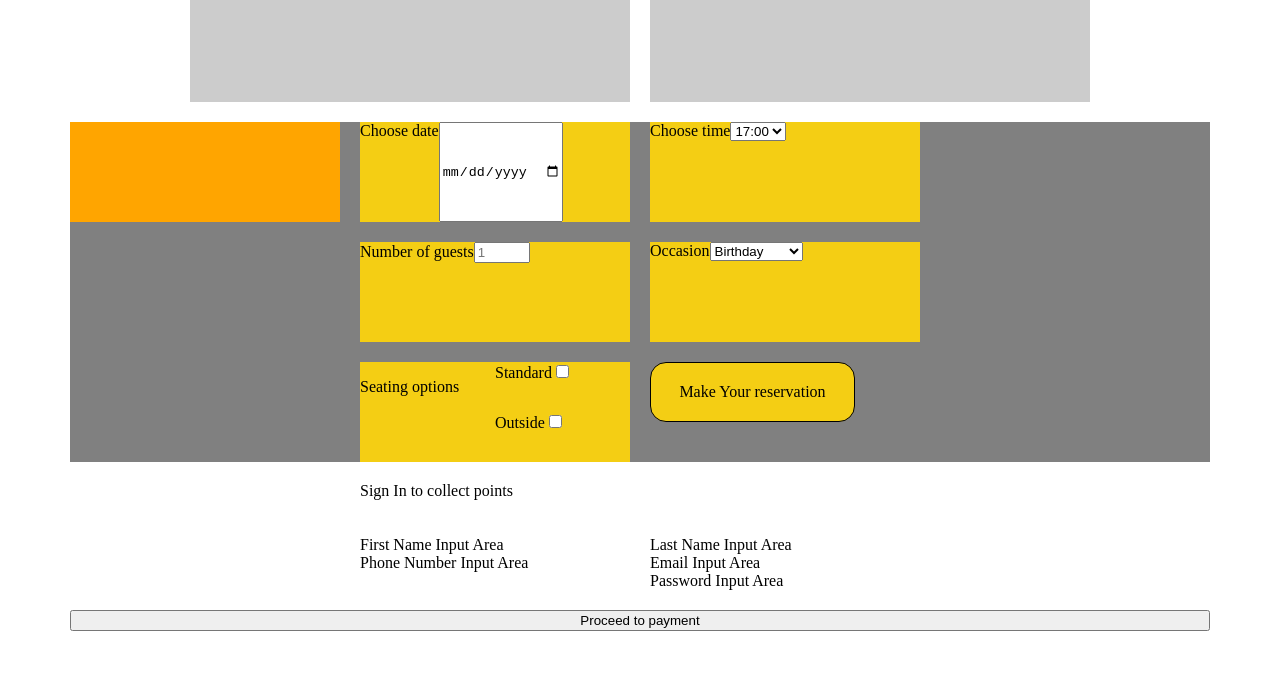
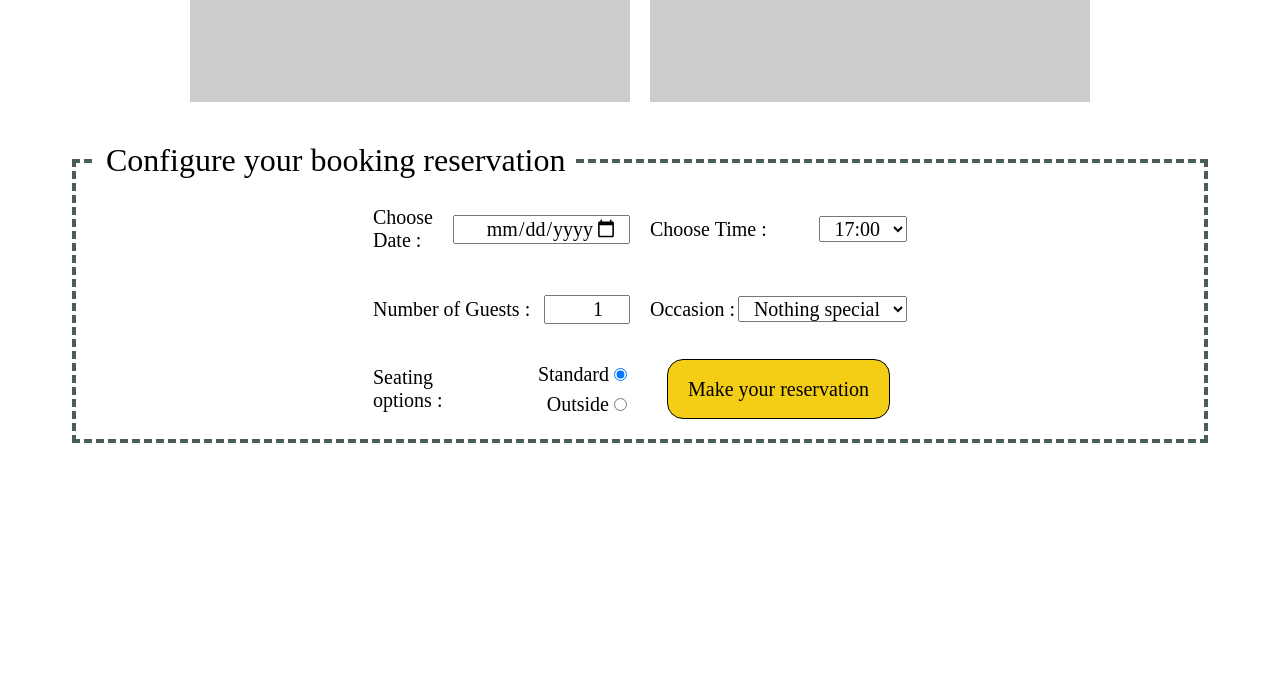
Before and after one commit to aadridi/repo-meta-courses, a React (Vite) app in the folder Meta_FE_capstone/FE_capstone/: page /reservations in a window 1280 px wide. Shown: the part 1140-1821 px from the top of the page. Built offline with nearby package versions, Linux system fonts and the light colour scheme.

Commit message:
Installing Formik and Yup and coding booking form for table reservations

```diff
--- a/Meta_FE_capstone/FE_capstone/package.json
+++ b/Meta_FE_capstone/FE_capstone/package.json
@@ -11,10 +11,12 @@
   },
   "dependencies": {
     "bootstrap": "^5.3.3",
+    "formik": "^2.4.6",
     "react": "^18.3.1",
     "react-dom": "^18.3.1",
     "react-router-dom": "^6.27.0",
-    "react-scroll": "^1.9.0"
+    "react-scroll": "^1.9.0",
+    "yup": "^1.4.0"
   },
   "devDependencies": {
     "@eslint/js": "^9.11.1",
--- a/Meta_FE_capstone/FE_capstone/src/App.css
+++ b/Meta_FE_capstone/FE_capstone/src/App.css
@@ -8,6 +8,13 @@ body {
 	min-height: 100vh;
 }
 
+legend {
+	font-size: 2em;
+	font-family: 'Karla ExtraBold';
+	padding-left: 10px;
+	padding-right: 10px;
+}
+
 .scroll-link {
 	cursor: pointer;
 }
@@ -15,6 +22,12 @@ body {
 .delivery-icon {
 	height: 1.5em;
 	padding-left: 10px;
+}
+
+fieldset {
+	border: 4px dashed #495e57;
+	margin-top: 20px;
+	padding: 20px;
 }
 
 .container {
@@ -536,36 +549,50 @@ body {
 	grid-template-rows: 1fr 1fr 1fr;
 	gap: 20px 20px;
 	grid-template-areas:
-		'main-res-blank main-res-date main-res-time .'
+		'. main-res-date main-res-time .'
 		'. main-res-number-of-diners main-res-occasion .'
 		'. main-res-options-seating main-res-button .';
 	grid-area: main-res-options;
-	background-color: gray;
-
 	font-family: 'Karla Medium';
 }
 
-.main-res-blank {
-	background-color: orange;
-	grid-area: main-res-blank;
+.main-res-options select,
+.main-res-options input {
+	font-family: 'Karla Medium';
+	font-size: 1.25em;
+	text-align: right;
+	padding-right: 10px;
+	padding-left: 10px;
+}
+
+.main-res-options label {
+	font-size: 1.25em;
 }
 
 .main-res-date {
 	grid-area: main-res-date;
 	display: flex;
-	background-color: #f4ce14;
+	justify-content: space-between;
+	align-items: center;
 }
+
 .main-res-time {
 	grid-area: main-res-time;
-	background-color: #f4ce14;
+	display: flex;
+	justify-content: space-between;
+	align-items: center;
 }
 .main-res-number-of-diners {
 	grid-area: main-res-number-of-diners;
-	background-color: #f4ce14;
+	display: flex;
+	justify-content: space-between;
+	align-items: center;
 }
 .main-res-occasion {
 	grid-area: main-res-occasion;
-	background-color: #f4ce14;
+	display: flex;
+	justify-content: space-between;
+	align-items: center;
 }
 .main-res-options-seating {
 	display: grid;
@@ -573,26 +600,38 @@ body {
 	grid-template-rows: 1fr 1fr;
 	gap: 0px 0px;
 	grid-template-areas:
-		'. main-res-options-1'
-		'. main-res-options-2';
+		'main-res-options-title main-res-options-1'
+		'main-res-options-title main-res-options-2';
 	grid-area: main-res-options-seating;
-	background-color: #f4ce14;
+	justify-content: end;
+	align-items: center;
+	column-gap: 20px;
 }
 
 .main-res-options-1 {
 	grid-area: main-res-options-1;
+	justify-self: end;
+}
+
+.main-res-options-title {
+	grid-area: main-res-options-title;
+	font-size: 1.25em;
 }
 
 .main-res-options-2 {
 	grid-area: main-res-options-2;
+	justify-self: end;
 }
 
 .main-res-button {
 	grid-area: main-res-button;
 	font-family: 'Karla ExtraBold';
-	font-size: 16px;
+	justify-self: center;
+	font-size: 1.25em;
+	padding-left: 20px;
+	padding-right: 20px;
 	background-color: #f4ce14;
-	width: 205px;
+	width: auto;
 	height: 60px;
 	border-radius: 16px;
 	border: 1px solid black;
--- a/Meta_FE_capstone/FE_capstone/src/App.jsx
+++ b/Meta_FE_capstone/FE_capstone/src/App.jsx
@@ -8,7 +8,7 @@ function App() {
 	return (
 		<Router>
 			<Routes>
-				<Route path='/homepage' element={<Homepage />} />
+				<Route path='/' element={<Homepage />} />
 				<Route path='/reservations' element={<Reservations />} />
 				<Route path='/orderonline' element={<OrderOnline />} />
 			</Routes>
--- a/Meta_FE_capstone/FE_capstone/src/components/BookingForm.jsx
+++ b/Meta_FE_capstone/FE_capstone/src/components/BookingForm.jsx
@@ -1,46 +1,66 @@
-const BookingForm = () => {
+import { useFormik } from 'formik';
+
+const BookingForm = (props) => {
+	const formik = useFormik({
+		initialValues: {
+			resDate: '',
+			resTime: '17:00',
+			guests: '1',
+			occasion: 'Nothing special',
+			seatingOption: 'Standard',
+		},
+		onSubmit: (values) => {
+			console.log('Form submitted !');
+			console.log(values);
+		},
+	});
+
+	const availableTimes = props.availableTimes;
+
+	const listOfAvailableTimes = availableTimes.map((item) => <option key={item}>{item}</option>);
+
 	return (
-		<form className='main-res-options'>
-            <div className="main-res-blank"></div>
+		<fieldset>
+			<legend>Configure your booking reservation</legend>
+			<form onSubmit={formik.handleSubmit} className='main-res-options'>
 				<div className='main-res-date'>
-				<label htmlFor='res-date'>Choose date</label>
-				<input type='date' id='res-date' />
+					<label htmlFor='res-date'>Choose Date :</label>
+					<input type='date' id='res-date' name='resDate' onChange={formik.handleChange} value={formik.values.resDate} />
 				</div>
 				<div className='main-res-time'>
-				<label htmlFor='res-time'>Choose time</label>
-				<select id='res-time '>
-					<option>17:00</option>
-					<option>18:00</option>
-					<option>19:00</option>
-					<option>20:00</option>
-					<option>21:00</option>
-					<option>22:00</option>
+					<label htmlFor='res-time'>Choose Time :</label>
+					<select id='res-time ' name='resTime' onChange={formik.handleChange} value={formik.values.resTime}>
+						{listOfAvailableTimes}
 					</select>
 				</div>
 				<div className='main-res-number-of-diners'>
-				<label htmlFor='guests'>Number of guests</label>
-				<input type='number' placeholder='1' min='1' max='10' id='guests' />
+					<label htmlFor='guests'>Number of Guests :</label>
+					<input type='number' placeholder='1' min='1' max='10' id='guests' name='guests' onChange={formik.handleChange} value={formik.values.guests} />
 				</div>
 				<div className='main-res-occasion'>
-				<label htmlFor='occasion'>Occasion</label>
-				<select id='occasion'>
+					<label htmlFor='occasion'>Occasion :</label>
+					<select id='occasion' name='occasion' onChange={formik.handleChange} value={formik.values.occasion}>
 						<option>Birthday</option>
 						<option>Anniversary</option>
+						<option>Nothing special</option>
 					</select>
 				</div>
 				<div className='main-res-options-seating'>
-				<p>Seating options</p>
+					<div className='main-res-options-title'>Seating options :</div>
 					<div className='main-res-options-1'>
 						<label htmlFor='main-res-options-1'>Standard</label>
-					<input type='checkbox' id='main-res-options-1' value='Standard' />
+						<input type='radio' id='main-res-options-1' value='Standard' name='seatingOption' onChange={formik.handleChange} checked={formik.values.seatingOption === 'Standard'} />
 					</div>
 					<div className='main-res-options-2'>
 						<label htmlFor='main-res-options-2'>Outside</label>
-					<input type='checkbox' id='main-res-options-2' value='Outside' />
+						<input type='radio' id='main-res-options-2' value='Outside' name='seatingOption' onChange={formik.handleChange} checked={formik.values.seatingOption === 'Outside'} />
 					</div>
 				</div>
-			<input className='main-res-button' type='submit' value='Make Your reservation' />
+				<button className='main-res-button' type='submit' value='Make Your reservation'>
+					Make your reservation
+				</button>
 			</form>
+		</fieldset>
 	);
 };
 
--- a/Meta_FE_capstone/FE_capstone/src/components/MainReservations.jsx
+++ b/Meta_FE_capstone/FE_capstone/src/components/MainReservations.jsx
@@ -1,6 +1,10 @@
+import { useState } from 'react';
 import BookingForm from './BookingForm';
 
 const MainReservations = () => {
+
+	const [availableTimes, setAvailableTimes] = useState(['17:00', '18:00', '19:00', '20:00', '21:00', '22:00']);
+
 	return (
 		<div className='main-res-container'>
 			<div className='main-res-title'>
@@ -10,8 +14,8 @@ const MainReservations = () => {
 				<img className='main-res-image-1' src='https://placehold.co/440x308' alt='main-res-image-1' />
 				<img className='main-res-image-2' src='https://placehold.co/440x308' alt='main-res-image-2' />
 			</div>
-			<BookingForm />
-			<div className='main-signin'>
+			<BookingForm availableTimes={availableTimes}/>
+			{/* /* 			<div className='main-signin'>
 				<div className='main-signin-title'>
 					<div className='main-signin-title-title'>Sign In to collect points</div>
 				</div>
@@ -23,7 +27,7 @@ const MainReservations = () => {
 					<div className='main-signin-password'>Password Input Area</div>
 				</div>
 			</div>
-			<button className='main-signin-button'>Proceed to payment</button>
+			<button className='main-signin-button'>Proceed to payment</button> */}
 		</div>
 	);
 };
```
Also changed, not shown: 1 other file (tests, documents, lock files or other folders). Lines whose indentation alone changed are shown as unchanged.
